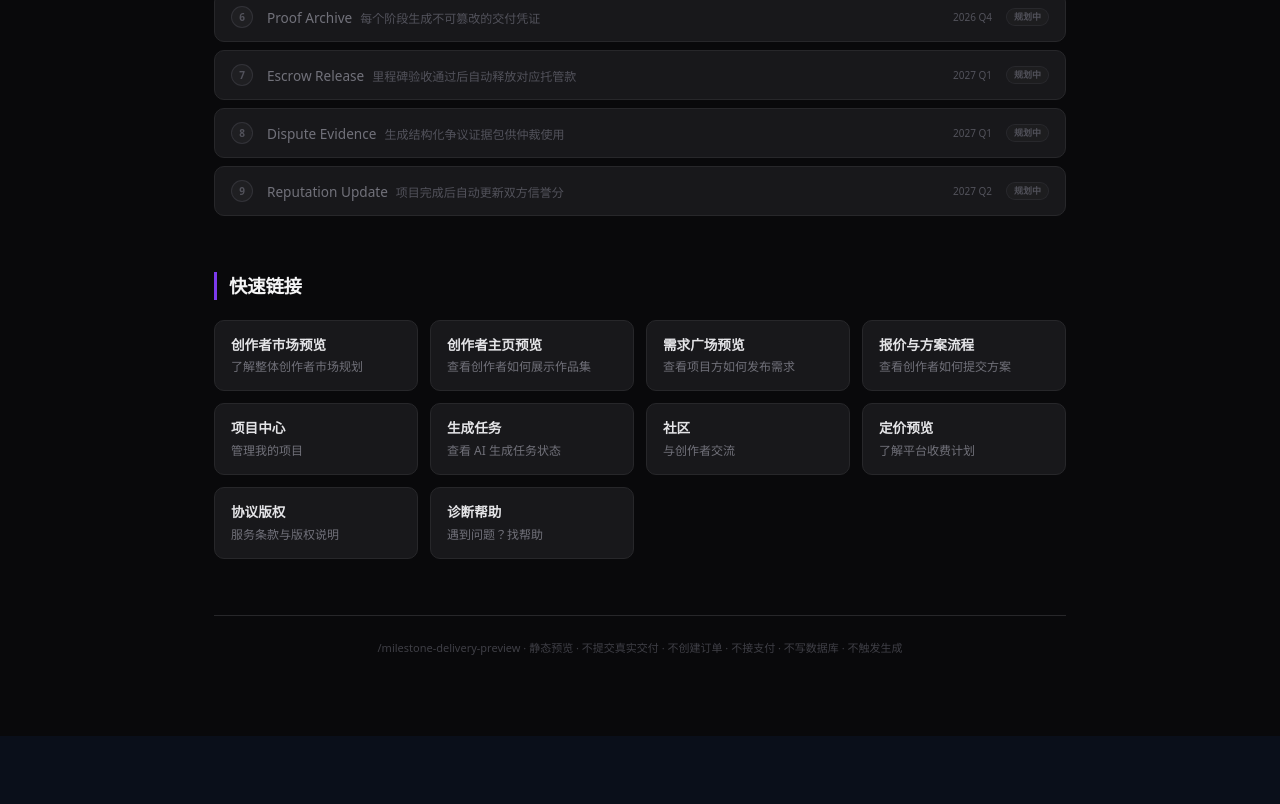
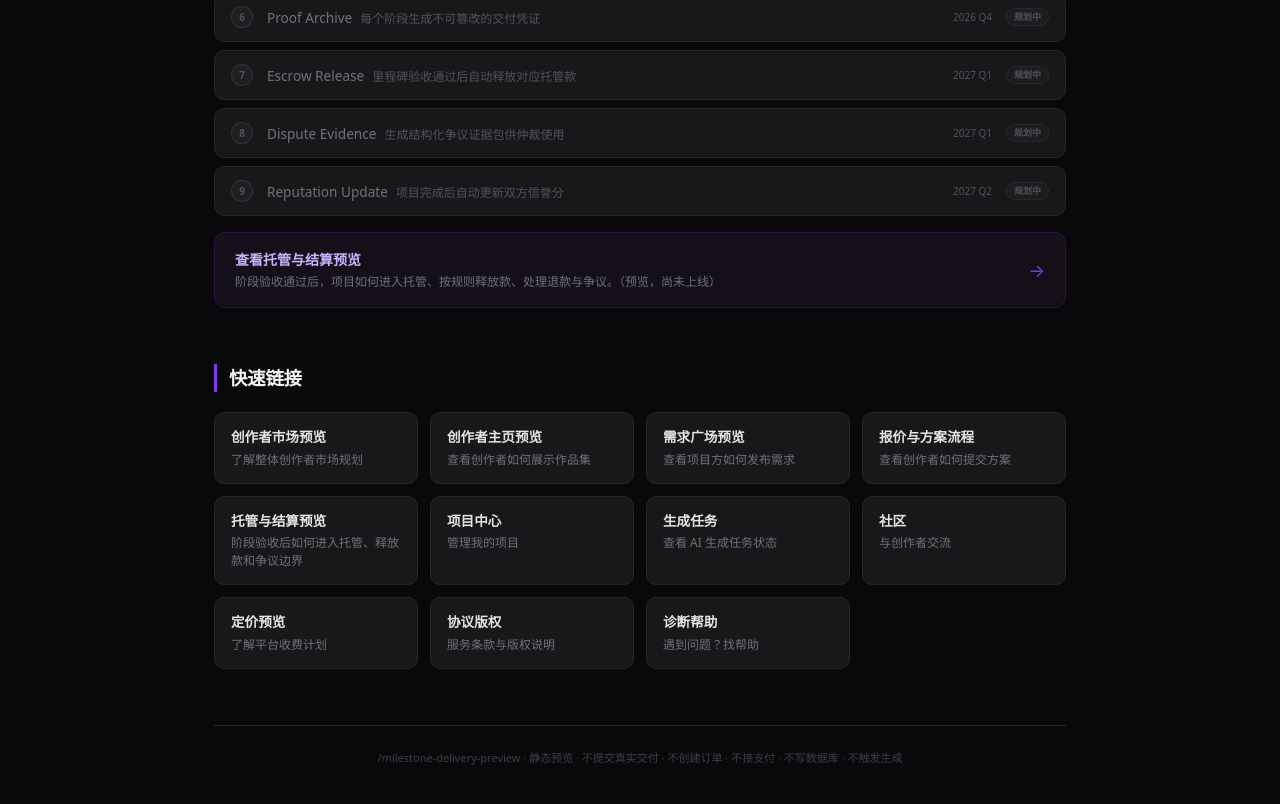
Before and after one commit to Aaron079/creator-city, a Next.js app in the folder apps/web/: page /milestone-delivery-preview in a window 1280 px wide. Shown: the part 7489-8293 px from the top of the page. Before the commit the page ends 8225 px from the top, so only its background shows below. Built offline with nearby package versions, Linux system fonts and the light colour scheme; no server answers.

Commit message:
link escrow preview from milestone delivery preview

```diff
--- a/apps/web/src/components/milestone-delivery-preview/MilestoneDeliveryPreviewPage.tsx
+++ b/apps/web/src/components/milestone-delivery-preview/MilestoneDeliveryPreviewPage.tsx
@@ -516,6 +516,26 @@ export default function MilestoneDeliveryPreviewPage() {
               )
             })}
           </div>
+          {/* CTA → escrow-preview */}
+          <Link
+            href="/escrow-preview"
+            style={{
+              display: 'flex', alignItems: 'center', justifyContent: 'space-between',
+              background: '#150f1a', border: '1px solid #7c3aed30',
+              borderRadius: '12px', padding: '1rem 1.25rem',
+              textDecoration: 'none', marginTop: '1rem',
+            }}
+          >
+            <div>
+              <div style={{ fontSize: '0.875rem', fontWeight: 600, color: '#c4b5fd', marginBottom: '0.2rem' }}>
+                查看托管与结算预览
+              </div>
+              <div style={{ fontSize: '0.75rem', color: '#6b7280', lineHeight: 1.5 }}>
+                阶段验收通过后，项目如何进入托管、按规则释放款、处理退款与争议。（预览，尚未上线）
+              </div>
+            </div>
+            <span style={{ color: '#7c3aed', fontSize: '1.1rem', marginLeft: '1rem', flexShrink: 0 }}>→</span>
+          </Link>
         </Section>
 
         {/* Quick links */}
--- a/apps/web/src/components/milestone-delivery-preview/milestoneDeliveryPreviewData.ts
+++ b/apps/web/src/components/milestone-delivery-preview/milestoneDeliveryPreviewData.ts
@@ -266,6 +266,7 @@ export const QUICK_LINKS: Array<{ label: string; href: string; description: stri
   { label: '创作者主页预览', href: '/creator-profile-preview', description: '查看创作者如何展示作品集' },
   { label: '需求广场预览', href: '/demand-board-preview', description: '查看项目方如何发布需求' },
   { label: '报价与方案流程', href: '/proposal-flow-preview', description: '查看创作者如何提交方案' },
+  { label: '托管与结算预览', href: '/escrow-preview', description: '阶段验收后如何进入托管、释放款和争议边界' },
   { label: '项目中心', href: '/projects', description: '管理我的项目' },
   { label: '生成任务', href: '/tasks', description: '查看 AI 生成任务状态' },
   { label: '社区', href: '/community', description: '与创作者交流' },
```
